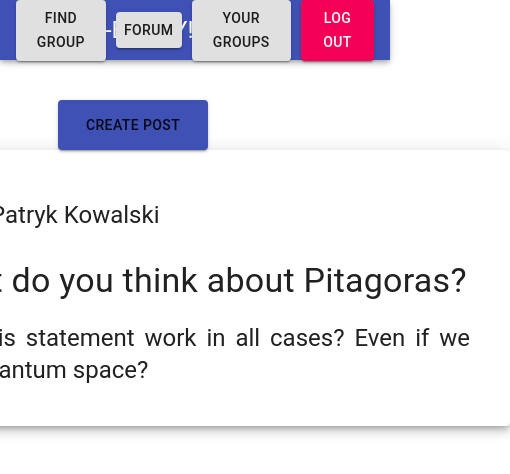
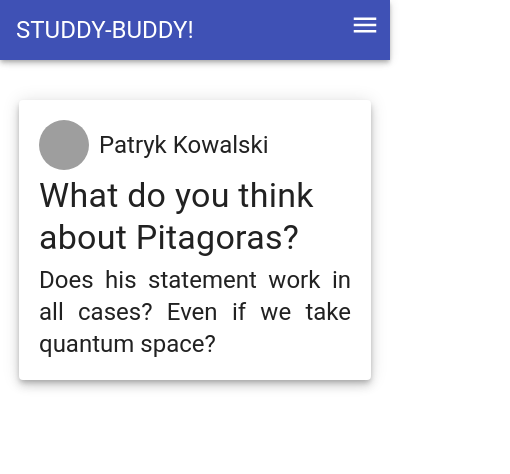
Before and after one commit to Kamil12a/Studybuddy, a React (Create React App) app: page /forum in a window 390 px wide. Shown: the top 474 px of the page, 510 px wide, since content can reach past the window. Built offline with nearby package versions, Linux system fonts and the light colour scheme; grey boxes are pictures that could not be loaded.

Commit message:
added hamburger menu

```diff
--- a/src/components/NavBar.js
+++ b/src/components/NavBar.js
@@ -1,25 +1,39 @@
 import { AppBar, Toolbar, Typography, Button } from "@material-ui/core/";
 import { makeStyles } from "@material-ui/core/styles";
 import { useHistory } from "react-router-dom";
+import MenuIcon from '@material-ui/icons/Menu';
 
 export const Navbar = () => {
   let history = useHistory();
   const useStyles = makeStyles((theme) => ({
+
     toolBar: {
       position: "absolute",
       right: "0",
       gap: "10px",
       display: "flex",
       justifyContent: " space-between",
+      [theme.breakpoints.down(780)]: {
+        display:"none"
+      },
+
     },
     btnCalendar: {
       background: "green",
     },
     navBar: {
-      display: "flex",
+      display:"flex",
+      width:"100vw",
       alignItems: "center",
       height: "60px",
     },
+    menuIcon:{
+      width:"30px",
+      height:"30px",
+      position:"absolute",
+      right:"10px",
+      top:"10px"
+    }
   }));
 
   const classes = useStyles();
@@ -38,7 +52,7 @@ export const Navbar = () => {
   return (
     <>
       {" "}
-      <AppBar>
+      <AppBar  >
         <Toolbar>
           <Typography
             className={classes.navBar}
@@ -72,6 +86,7 @@ export const Navbar = () => {
             </Button>
           </Toolbar>
         </Toolbar>
+        < MenuIcon className={classes.menuIcon}/>
       </AppBar>
     </>
   );
--- a/src/components/forum/ForumLook.js
+++ b/src/components/forum/ForumLook.js
@@ -11,6 +11,9 @@ export const useStyles = makeStyles((theme) => ({
     height: "50px",
     width: "150px",
     background: theme.palette.primary.main,
+    [theme.breakpoints.down(780)]: {
+      display:"none"
+  },
   },
   createPostButton: {
     textAlign: "center",
@@ -20,6 +23,7 @@ export const useStyles = makeStyles((theme) => ({
   },
 
   modal: {
+
     position: "absolute",
     top: "200px",
     display: "flex",
@@ -28,6 +32,9 @@ export const useStyles = makeStyles((theme) => ({
   },
   boxOfModal: {
     textAlign: "center",
+    [theme.breakpoints.down(780)]: {
+      display:"none"
+  },
   },
   chooseAvatarAndName: {
     marginTop: "20px",
@@ -38,6 +45,7 @@ export const useStyles = makeStyles((theme) => ({
     justifyContent: "center",
     padding: "20px",
     width: "470px",
+
   },
   chooseName: {
     width: "400px",
@@ -49,6 +57,7 @@ export const useStyles = makeStyles((theme) => ({
     bottom: "280px",
     left: "145px",
     cursor: "pointer",
+
   },
   containerOfPost: {
     display: "flex",
--- a/src/components/forum/Post.js
+++ b/src/components/forum/Post.js
@@ -7,6 +7,11 @@ const useStyles = makeStyles((theme) => ({
   paper: {
     padding: "40px",
     width: "550px",
+    [theme.breakpoints.down(780)]: {
+      marginTop:"50px",
+      width:"80vw",
+      padding: "20px",
+    },
   },
   large: {
     width: "50px",
@@ -16,6 +21,9 @@ const useStyles = makeStyles((theme) => ({
     display: "flex",
     alignItems: "center",
     gap: "20px",
+    [theme.breakpoints.down(780)]: {
+      gap:"10px"
+     },
   },
   informationAboutPost: {
     display: "flex",
@@ -23,10 +31,17 @@ const useStyles = makeStyles((theme) => ({
     justifyContent: "center",
     alignItems: "center",
     marginTop: "20px",
+    [theme.breakpoints.down(780)]: {
+      marginTop: "5px",
+    },
   },
   textContent:{
       marginTop:"20px",
-      textAlign:"justify"
+      textAlign:"justify",
+      [theme.breakpoints.down(780)]: {
+        marginTop: "5px",
+      },
+
   }
 }));
 
```
